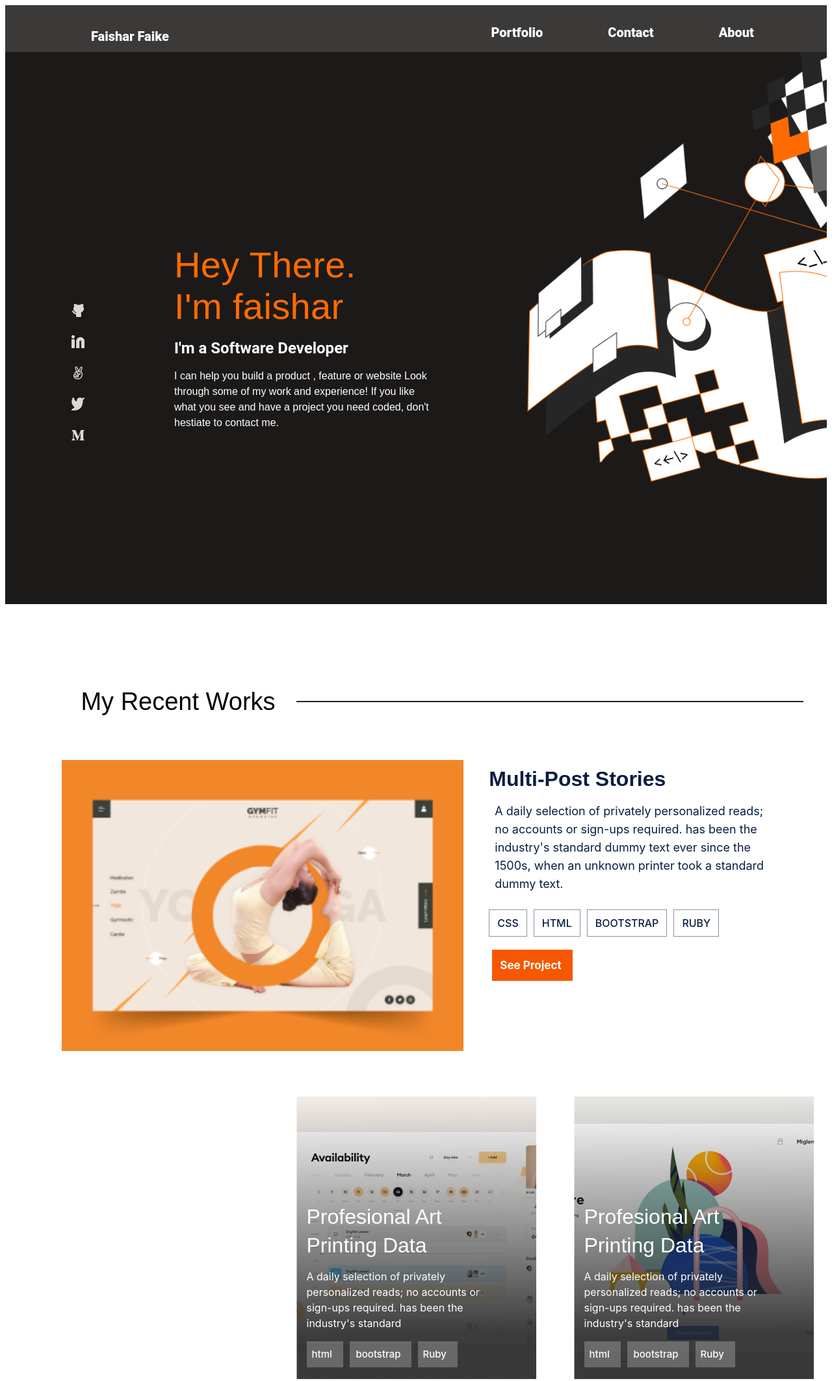
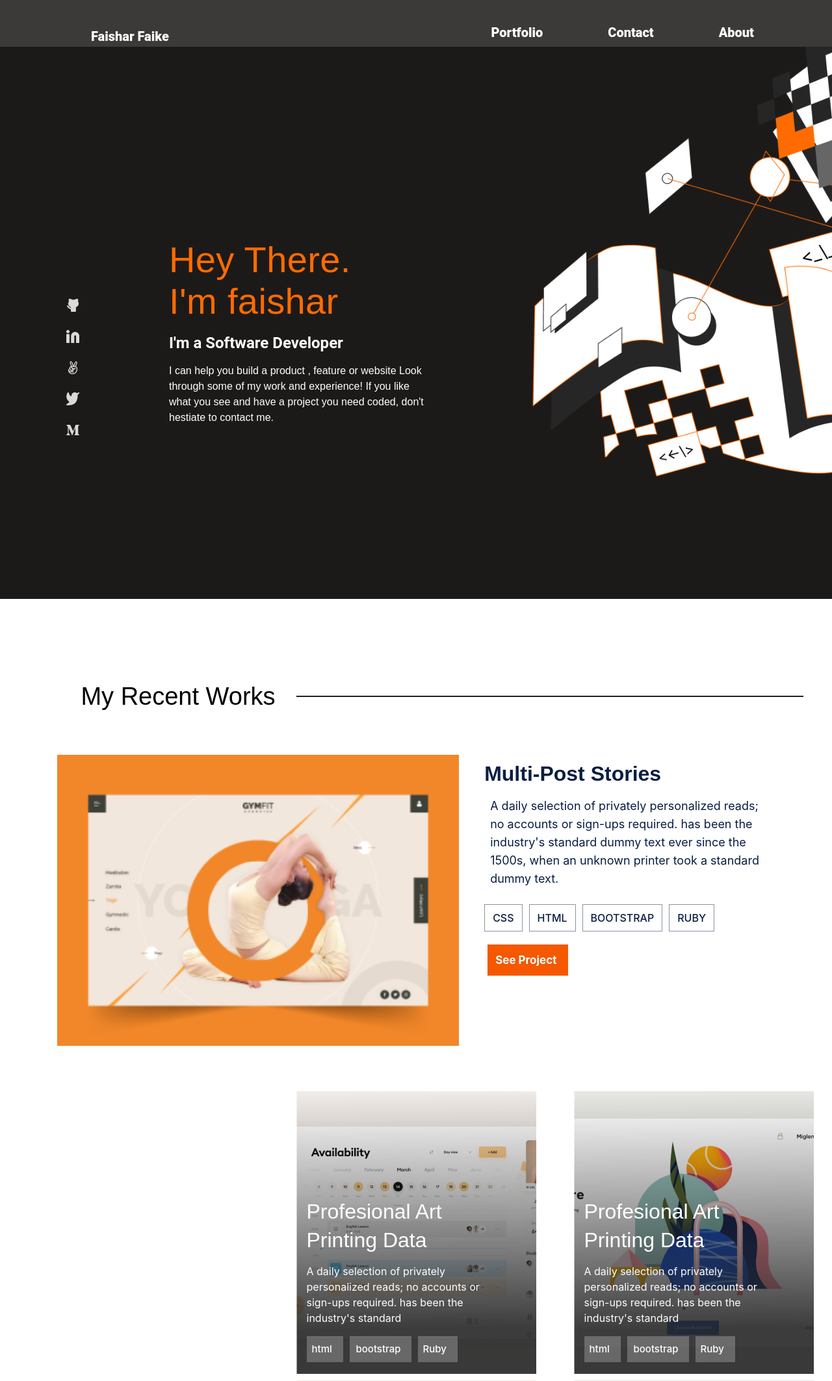
Before and after one commit to Robison-faike123/4ne-first, a website: page index.html in a window 1280 px wide. Shown: the top 2126 px of the page at 65% size. Drawn offline with Linux system fonts and the light colour scheme.

Commit message:
added files in css

```diff
--- a/styles.css
+++ b/styles.css
@@ -919,6 +919,73 @@ footer {
   display: none;
 }
 
+@media (min-width: 600px) {
+  body {
+    margin: auto;
+  }
+
+  header,
+  section {
+    justify-content: center;
+    align-items: center;
+    min-width: (90%, 500px);
+  }
+
+  .AppBar {
+    height: 72px;
+    width: 100%;
+  }
+
+  .ToolBar {
+    width: 100%;
+  }
+
+  .headline {
+    width: 100%;
+    display: flex;
+    gap: 1rem;
+    height: 850px;
+  }
+
+  .Works {
+    display: flex;
+    flex-direction: column;
+    justify-content: center;
+    align-items: center;
+    margin-left: 5%;
+    margin-right: 5%;
+  }
+
+  .RecentWorks {
+    flex-direction: row;
+    width: 1300px;
+  }
+
+  .RecentWorks h2 {
+    width: 40%;
+    text-align: center;
+
+    /* margin-left: 2rem; */
+  }
+
+  #line {
+    width: 60%;
+    margin-left: -78px;
+  }
+
+  .MultiPostStories {
+    flex-direction: row;
+    width: 100%;
+    margin-top: 90px;
+    margin-bottom: 20px;
+  }
+
+  .MultiPostStories img {
+    width: 684px;
+    height: 448px;
+  }
+}
+
 @media (min-width: 875px) {
   .NormalButton {
     display: none;
```
